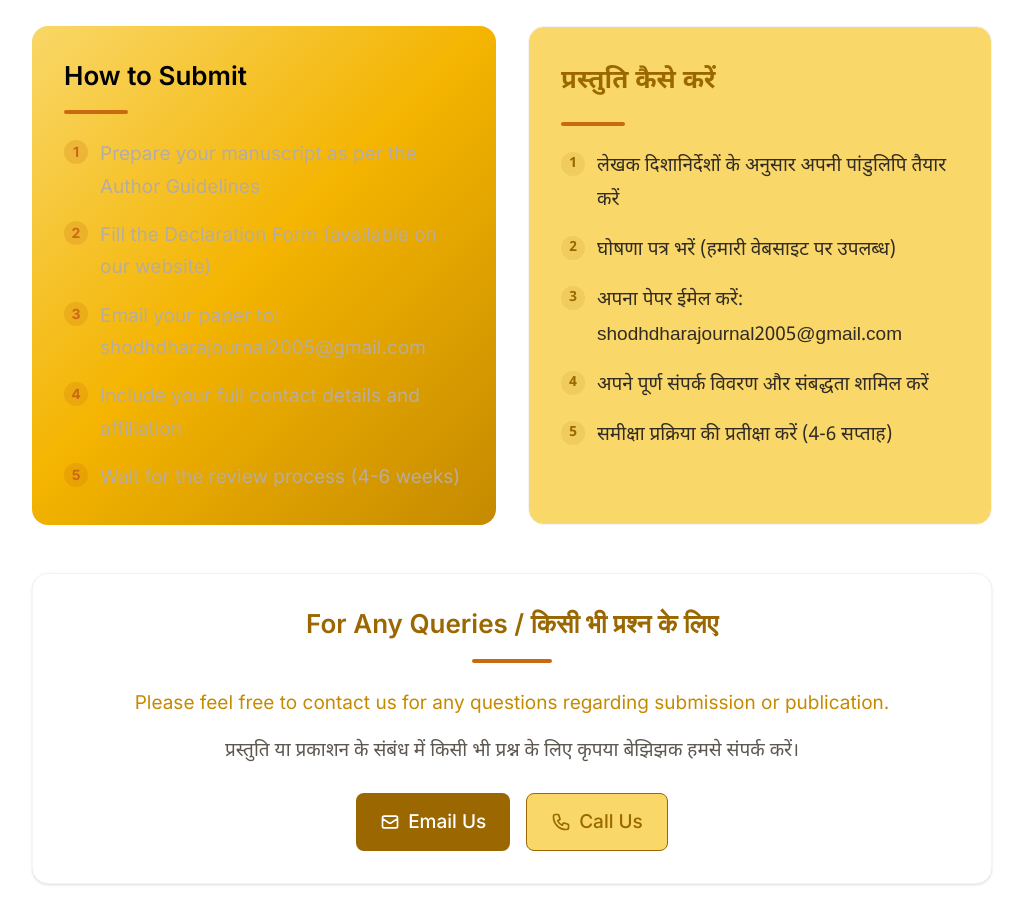
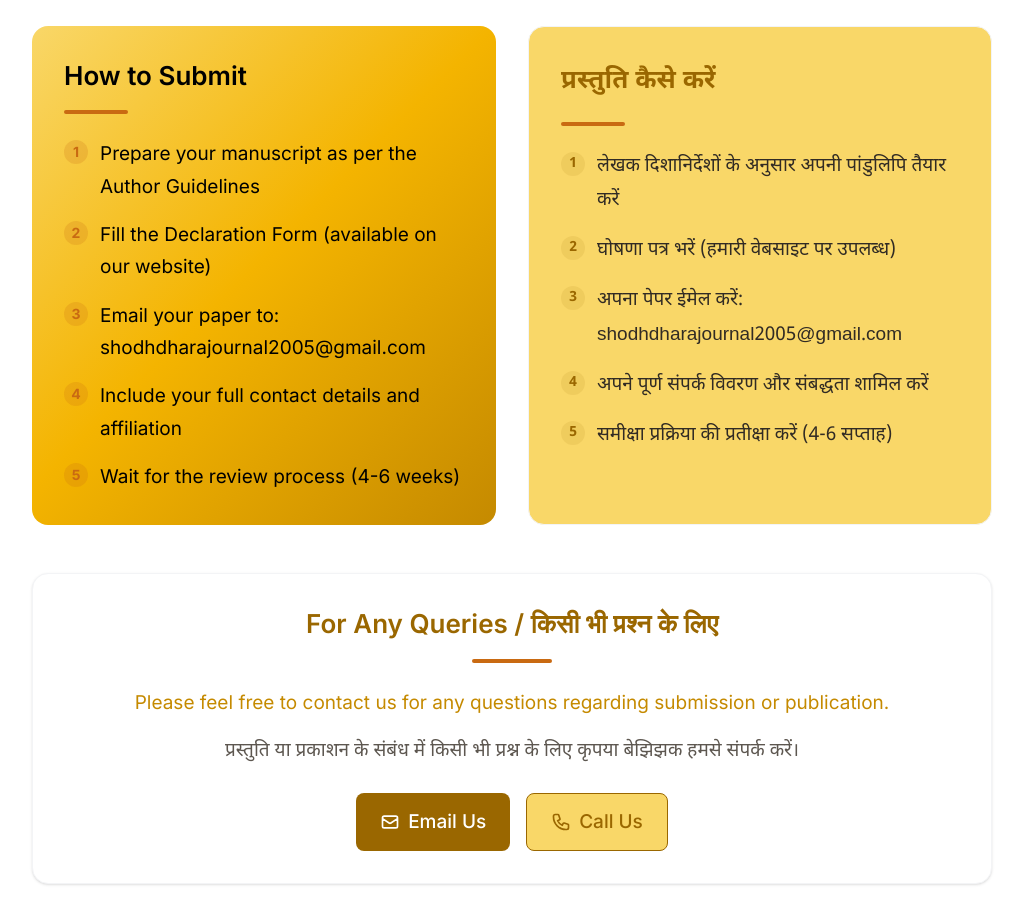
Before and after one commit to prakharbhatia/shodhdhara-next, a Next.js app: page /frequency-of-publication in a window 1280 px wide. Shown: the part 1460-2384 px from the top of the page, without its empty margins (128-1151 px from the left). Built offline with nearby package versions, Linux system fonts and the light colour scheme.

Commit message:
style: update text color in yellow boxes to black

```diff
--- a/src/app/board-members/page.tsx
+++ b/src/app/board-members/page.tsx
@@ -163,7 +163,7 @@ export default function BoardMembers() {
               <h3 className="text-2xl font-bold mb-2">Chief Editor</h3>
               <div className="w-16 h-1 bg-gold rounded-full mb-4" />
               <p className="text-xl font-semibold">Dr. (Smt.) Neelam Mukesh</p>
-              <p className="text-slate-light mt-2 hindi">
+              <p className="text-black mt-2 hindi">
                 मुख्य संपादक
               </p>
             </div>
--- a/src/app/frequency-of-publication/page.tsx
+++ b/src/app/frequency-of-publication/page.tsx
@@ -166,7 +166,7 @@ export default function FrequencyOfPublication() {
                     <span className="w-6 h-6 bg-gold/20 rounded-full flex items-center justify-center flex-shrink-0 mt-0.5">
                       <span className="text-gold text-sm font-bold">{index + 1}</span>
                     </span>
-                    <span className="text-slate-light">{step}</span>
+                    <span className="text-black">{step}</span>
                   </li>
                 ))}
               </ul>
```
